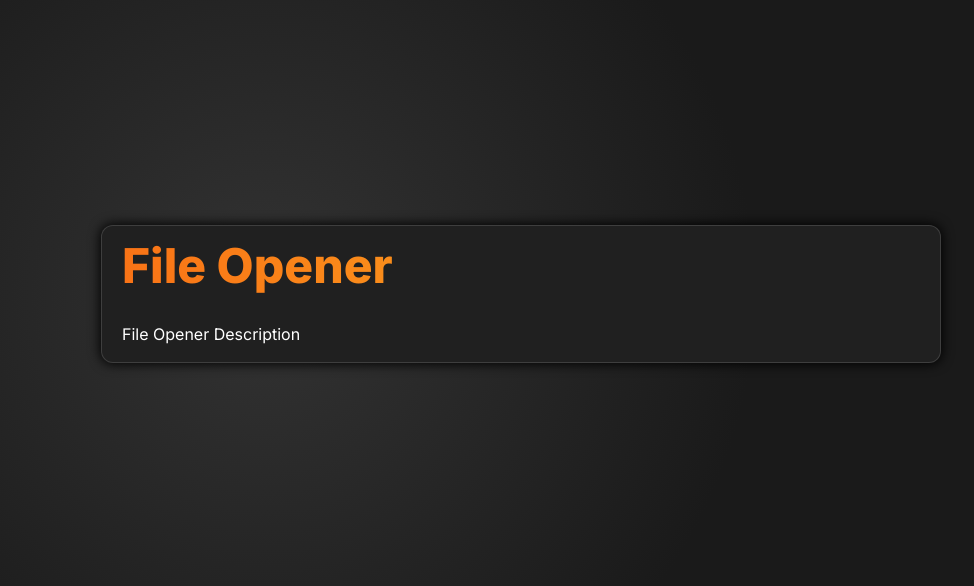
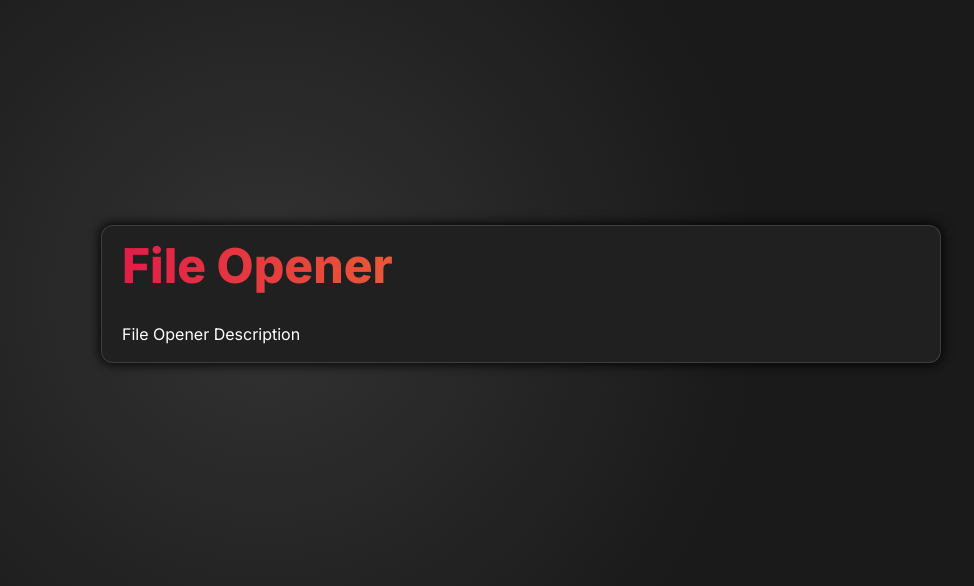
Before and after one commit to vik-ma/portfolio, a Next.js app: page /projects/file-opener in a window 1280 px wide. Shown: the part 106-692 px from the top of the page, without its empty margins (119-1093 px from the left). Built offline with nearby package versions, Linux system fonts and the light colour scheme.

Commit message:
Normalized project headers and gradient shadows

```diff
--- a/app/ProjectsInfo.tsx
+++ b/app/ProjectsInfo.tsx
@@ -4,41 +4,47 @@ export const ProjectsInfo = {
     shortDescription: "Short Description",
     fullDescription: "Price-Performance Scraper Description",
     cssId: "project-pps",
-    cssGradient: "bg-gradient-to-r from-violet-500 via-rose-500 to-orange-600",
+    cssGradient: "bg-gradient-to-r from-rose-600 via-red-500 to-orange-400",
+    // cssGradient: "bg-gradient-to-r from-violet-500 via-rose-500 to-orange-600",
   },
   "pathfinding-race": {
     name: "Pathfinding Race",
     shortDescription: "Short Description",
     fullDescription: "Pathfinding Race Description",
     cssId: "project-pathfinding",
-    cssGradient: "bg-gradient-to-r from-yellow-300 to-pink-600",
+    cssGradient: "bg-gradient-to-r from-rose-600 to-amber-400",
+    // cssGradient: "bg-gradient-to-r from-yellow-300 to-pink-600",
   },
   "paint-a-wave-function-collapse": {
     name: "Paint A Wave Function Collapse",
     shortDescription: "Short Description",
     fullDescription: "Paint A Wave Function Collapse Description",
     cssId: "project-wfc",
-    cssGradient: "bg-gradient-to-r from-green-500 to-lime-300",
+    cssGradient: "bg-gradient-to-r from-rose-600 via-red-500 to-orange-400",
+    // cssGradient: "bg-gradient-to-r from-rose-600 via-red-500 to-orange-400",
   },
   "screenshot-ocr": {
     name: "Screenshot OCR",
     shortDescription: "Short Description",
     fullDescription: "Screenshot OCR Description",
     cssId: "project-ocr",
-    cssGradient: "bg-gradient-to-r from-rose-600 to-red-600",
+    cssGradient: "bg-gradient-to-r from-rose-600 to-amber-400",
+    // cssGradient: "bg-gradient-to-r from-rose-600 to-red-600",
   },
   "file-opener": {
     name: "File Opener",
     shortDescription: "Short Description",
     fullDescription: "File Opener Description",
     cssId: "project-file-opener",
-    cssGradient: "bg-gradient-to-r from-orange-500 to-amber-400",
+    cssGradient: "bg-gradient-to-r from-rose-600 to-yellow-400",
+    // cssGradient: "bg-gradient-to-r from-orange-500 to-amber-400",
   },
   "link-opener": {
     name: "Link Opener",
     shortDescription: "Short Description",
     fullDescription: "Link Opener Description",
     cssId: "project-link-opener",
-    cssGradient: "bg-gradient-to-r from-blue-400 to-fuchsia-800",
+    cssGradient: "bg-gradient-to-r from-rose-600 to-yellow-400",
+    // cssGradient: "bg-gradient-to-r from-blue-400 to-fuchsia-800",
   },
 };
--- a/app/globals.css
+++ b/app/globals.css
@@ -199,23 +199,32 @@ body {
 }
 
 #project-pathfinding:before {
-  background: linear-gradient(to top left, #4c00ff 0%, #cc00ff 100%);
+  /* background: linear-gradient(to top left, #4c00ff 0%, #cc00ff 100%); */
+  /* background: linear-gradient(to top left, #d9ff00 0%, #ff21a2 100%); */
+  /* background: linear-gradient(to top left, #eeff00 0%, #ff2176 100%); */
+  background: linear-gradient(to top left, #ff3d00 0%, #0400ff 100%);
 }
 
 #project-wfc:before {
-  background: linear-gradient(to top left, #d9ff00 0%, #ff21a2 100%);
+  /* background: linear-gradient(to top left, #9dff00 0%, #00cc3d 100%); */
+  /* background: linear-gradient(to bottom right, #00cc3d 0%, #f3f520 100%); */
+  /* background: linear-gradient(to top left, #4c00ff 0%, #cc00ff 100%); */
+  background: linear-gradient(to top left, #ff3d00 0%, #0400ff 100%);
 }
 
 #project-ocr:before {
-  background: linear-gradient(to top left, #ff0000 0%, #d3026a 100%);
+  /* background: linear-gradient(to top left, #ff0000 0%, #ff0080 100%); */
+  background: linear-gradient(to top left, #ff3d00 0%, #0400ff 100%);
 }
 
 #project-file-opener:before {
-  background: linear-gradient(to top left, #4c00ff 0%, #00eeff 100%);
+  /* background: linear-gradient(to top left, #ffda36 0%, #ff5100 100%); */
+  background: linear-gradient(to top left, #ff3d00 0%, #0400ff 100%);
 }
 
 #project-link-opener:before {
-  background: linear-gradient(to top left, #4c00ff 0%, #00eeff 100%);
+  /* background: linear-gradient(to top left, #00b7ff 0%, #1d34ff 100%); */
+  background: linear-gradient(to top left, #ff3d00 0%, #0400ff 100%);
 }
 
 .project-box-content {
```
